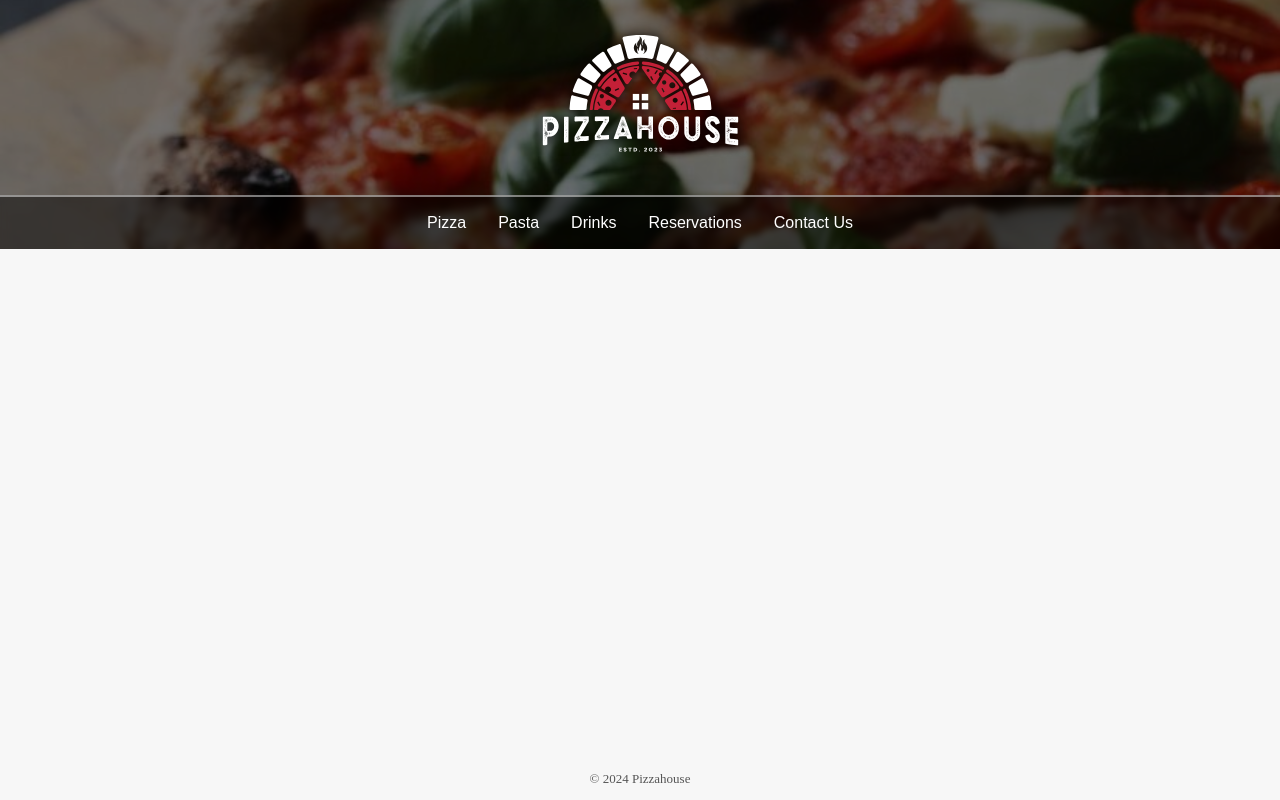
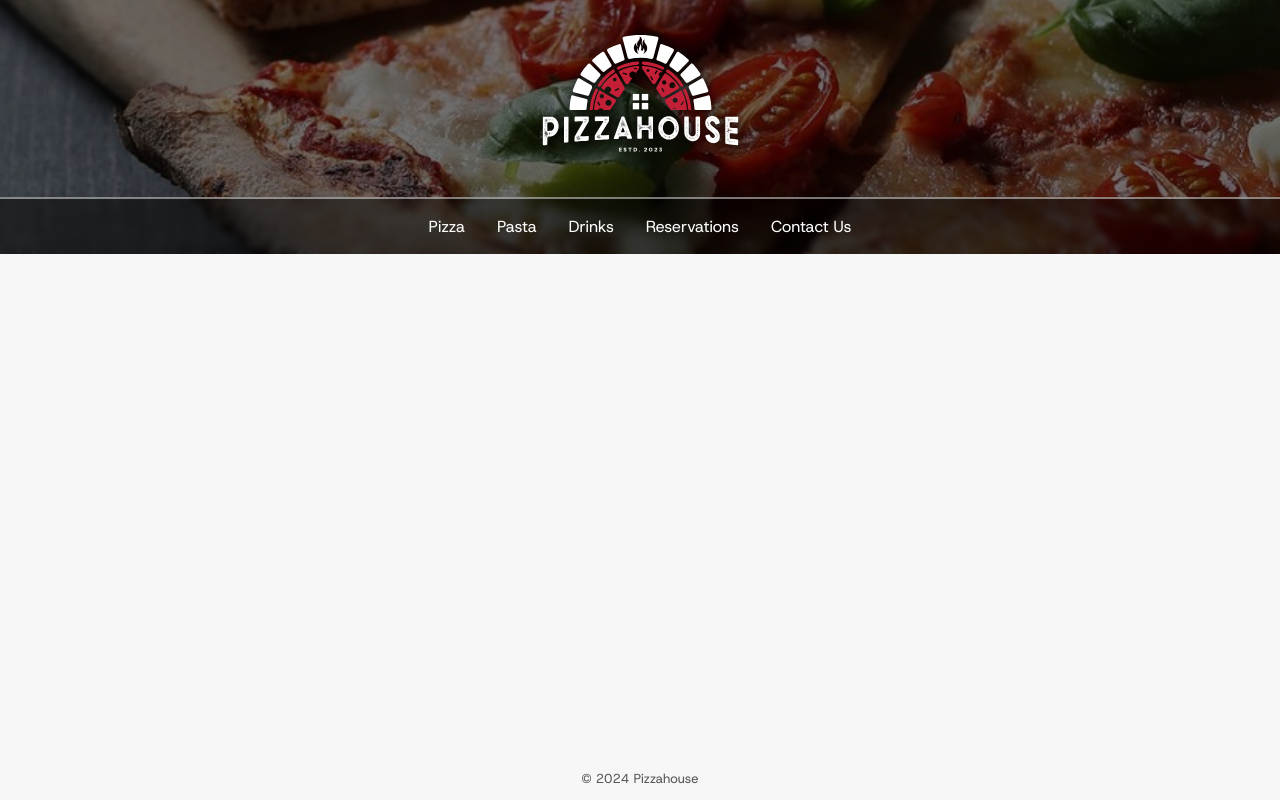
Before and after one commit to kysch13/odin-restaurant-page, a website built with webpack: page src/template.html in a window 1280 px wide. Built offline with nearby package versions, Linux system fonts and the light colour scheme.

Commit message:
Add custom font

```diff
--- /dev/null
+++ b/src/fonts.css
@@ -0,0 +1,6 @@
+@font-face {
+    font-family: "Host Grotesk";
+    src:
+      local("Host Grotesk"),
+      url("HostGrotesk-VariableFont_wght.ttf");
+  }
--- a/src/index.js
+++ b/src/index.js
@@ -1,2 +1,3 @@
+import "./fonts.css";
 import "./styles.css";
 console.log('Hello World!');
--- a/src/styles.css
+++ b/src/styles.css
@@ -1,3 +1,4 @@
+
 body {
     margin: 0;
     padding: 0;
@@ -6,6 +7,7 @@ body {
     flex-direction: column;
     justify-content: space-between;
     min-height: 100vh;
+    font-family: "Host Grotesk", sans-serif;
 }
 
 header {
@@ -14,7 +16,7 @@ header {
     align-items: center;
     background: #777777 url('img/pizza-header-img.jpg');
     background-blend-mode: multiply;
-    background-position: center 50%;
+    background-position: center 70%;
     background-repeat: no-repeat;
     background-size: cover;
 }
@@ -48,6 +50,7 @@ nav button {
     color: #ffffff;
     cursor: pointer;
     font-size: 16px;
+    font-family: "Host Grotesk", sans-serif;
 }
 
 nav button:hover {
--- a/src/template.html
+++ b/src/template.html
@@ -4,6 +4,7 @@
     <meta charset="UTF-8">
     <meta name="viewport" content="width=device-width, initial-scale=1.0">
     <title>Document</title>
+    <link rel="stylesheet" href="fonts.css">
     <link rel="stylesheet" href="styles.css">
 </head>
 <body>
--- a/webpack.config.js
+++ b/webpack.config.js
@@ -32,7 +32,12 @@ module.exports = {
       {
         test: /\.(png|svg|jpg|jpeg|gif)$/i,
         type: "asset/resource",
-      }
+      },
+      {
+        test: /\.(ttf)$/i,
+        type: 'asset/resource',
+
+      },
     ],
 
   },
```
Also changed, not shown: src/HostGrotesk-VariableFont_wght.ttf (added).
